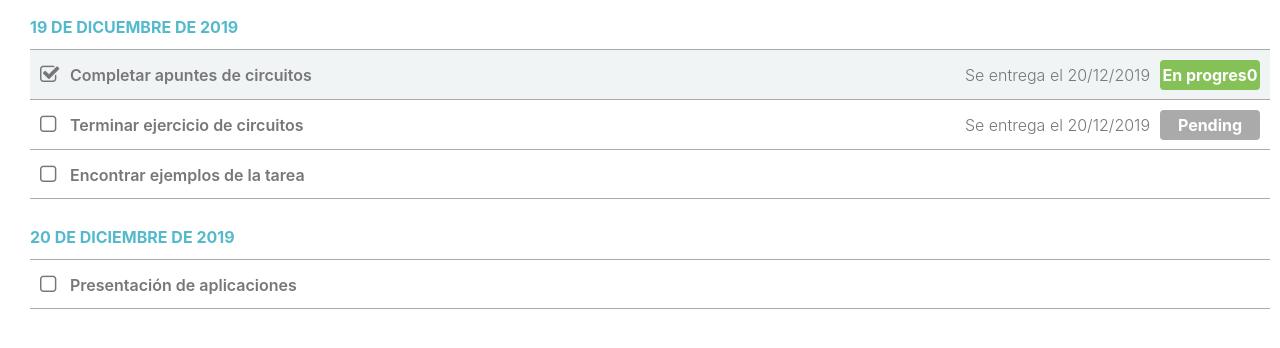
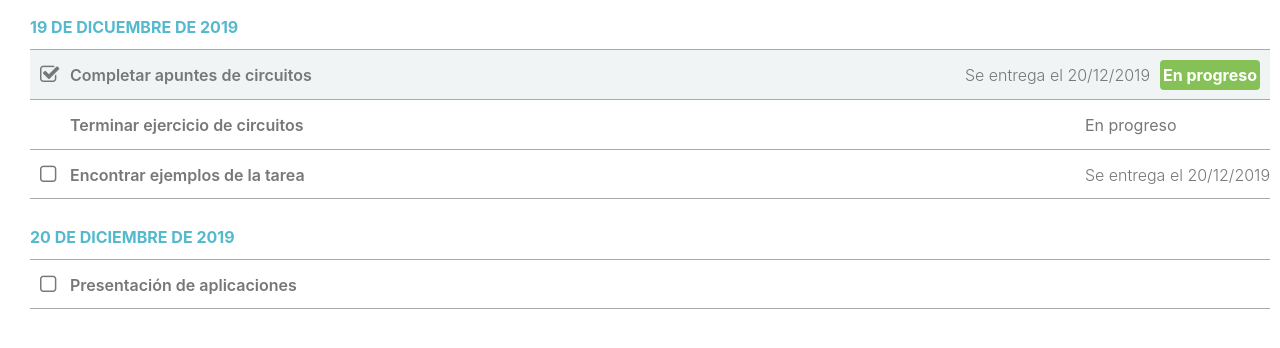
Before and after one commit to amecastrejom/ing_soft, a plain HTML site: page Borrador1/Home.html in a window 1280 px wide. Shown: the part 232-580 px from the top of the page. Drawn offline with nearby package versions, Linux system fonts and the light colour scheme.

Commit message:
Al seleccionar la actividad se pone "en proceso"

```diff
--- a/Borrador1/Home.html
+++ b/Borrador1/Home.html
@@ -80,16 +80,19 @@
                   <i class="fa fa-check-square-o"></i><span>Completar apuntes de circuitos</span>
                   <div class="info">
                     <div class="button green">
-                      En progres0
+                      En progreso
                     </div>
                     <span>Se entrega el 20/12/2019</span>
                   </div>
                 </li>
-                <li>
-                  <i class="fa fa-square-o"></i><span>Terminar ejercicio de circuitos</span>
+                <li onclick="$(this).toggleClass('checked')">
+                  <!--
+onclick="$(this).toggleClass('newclass')"
+                -->
+                  <i onclick="$(this).toggleClass('fa fa-check-square-o'); $(boton).toggleClass('button green')"></i><span>Terminar ejercicio de circuitos</span>
                   <div class="info">
-                    <div class="button">
-                      Pending
+                    <div id=boton>
+                      En progreso
                     </div>
                     <span>Se entrega el 20/12/2019</span>
                   </div>
```
